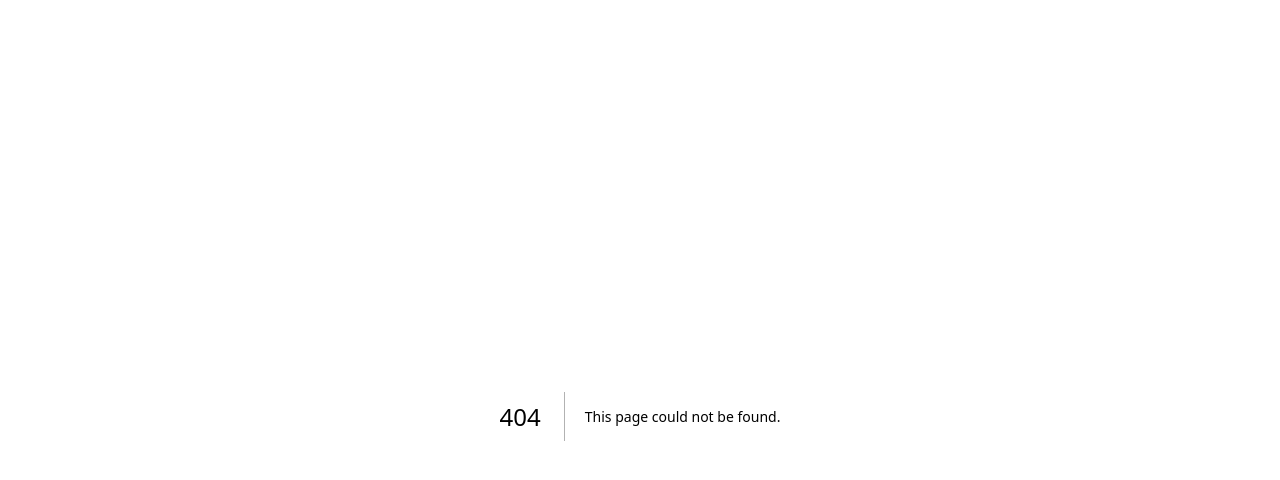
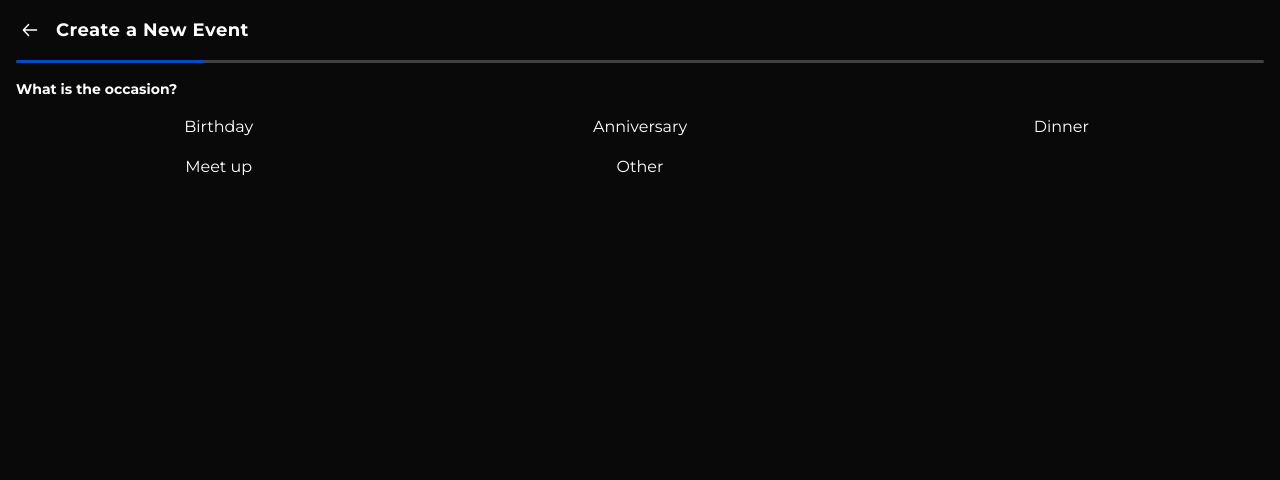
Before and after one commit to mehdiraized/party-planning, a Next.js app: page /add in a window 1280 px wide. Before the commit this address had no page. Shown: the top 480 px of the page. Built offline with nearby package versions, Linux system fonts and the light colour scheme.

Commit message:
initial add event page , selectButton component

```diff
--- /dev/null
+++ b/src/app/(public)/add/page.tsx
@@ -0,0 +1,51 @@
+"use client";
+import { ActionIcon, Button, Progress } from "@mantine/core";
+import { useRouter } from "next/navigation";
+import { useState } from "react";
+import SelectButton from "@/components/form/SelectButton";
+import Back from "@/components/icons/back";
+import Cake from "@/components/icons/cake";
+
+export default function AddEvent() {
+	const [step, setStep] = useState(1);
+	const router = useRouter();
+
+	console.log(Math.ceil((100 / 7) * step));
+
+	return (
+		<>
+			<header className="mb-4 flex items-center w-full">
+				<ActionIcon
+					variant="transparent"
+					aria-label="Back"
+					onClick={() => router.push("/")}
+				>
+					<Back fill="#fff" />
+				</ActionIcon>
+				<div className="text-lg font-bold tracking-wide pl-3">
+					Create a New Event
+				</div>
+			</header>
+			<Progress
+				className="mb-4"
+				radius="xs"
+				size="xs"
+				value={Math.ceil((100 / 7) * step)}
+			/>
+			{step === 1 && (
+				<>
+					<div className="text-sm font-bold mb-4">What is the occasion?</div>
+					<SelectButton
+						data={[
+							{ icon: <Cake />, title: "Birthday", value: "birthday" },
+							{ icon: <Cake />, title: "Anniversary", value: "anniversary" },
+							{ icon: <Cake />, title: "Dinner", value: "dinner" },
+							{ icon: <Cake />, title: "Meet up", value: "meet-up" },
+							{ icon: <Cake />, title: "Other", value: "other" },
+						]}
+					/>
+				</>
+			)}
+		</>
+	);
+}
--- /dev/null
+++ b/src/components/form/SelectButton/SelectButton.module.scss
@@ -0,0 +1,3 @@
+.option {
+	display: block;
+}
--- /dev/null
+++ b/src/components/form/SelectButton/SelectButton.tsx
@@ -0,0 +1,18 @@
+import s from "./SelectButton.module.scss";
+
+type DataType = {
+	icon: Element;
+	title: string;
+};
+
+export default function SelectButton({ data }: { data: DataType[] }) {
+	return (
+		<div className="grid grid-cols-3 gap-4">
+			<button className={s.option}>Birthday</button>
+			<button className={s.option}>Anniversary</button>
+			<button className={s.option}>Dinner</button>
+			<button className={s.option}>Meet up</button>
+			<button className={s.option}>Other</button>
+		</div>
+	);
+}
--- /dev/null
+++ b/src/components/form/SelectButton/package.json
@@ -0,0 +1,6 @@
+{
+	"name": "select-button",
+	"version": "0.0.0",
+	"private": true,
+	"main": "./SelectButton.tsx"
+}
```
